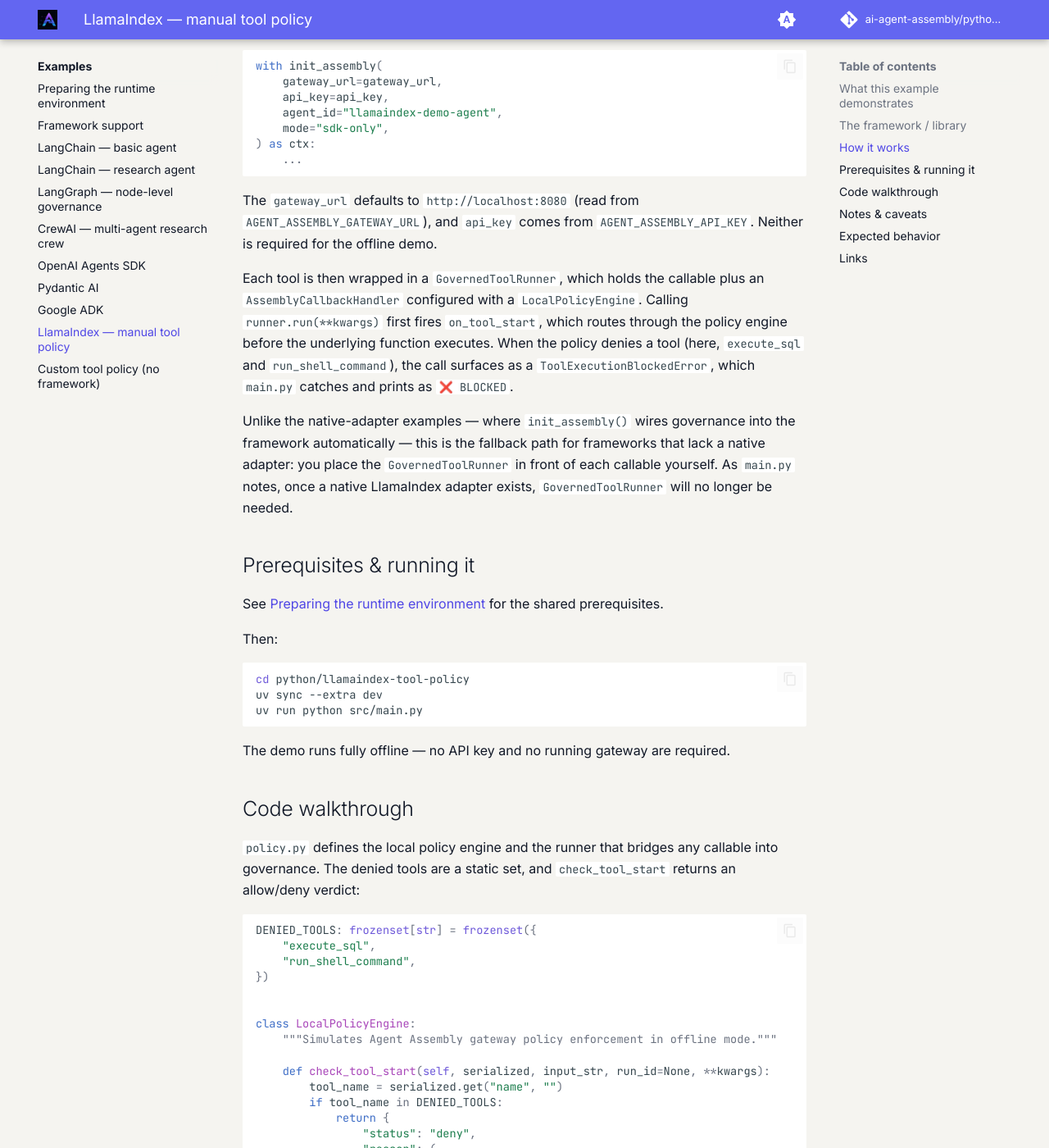
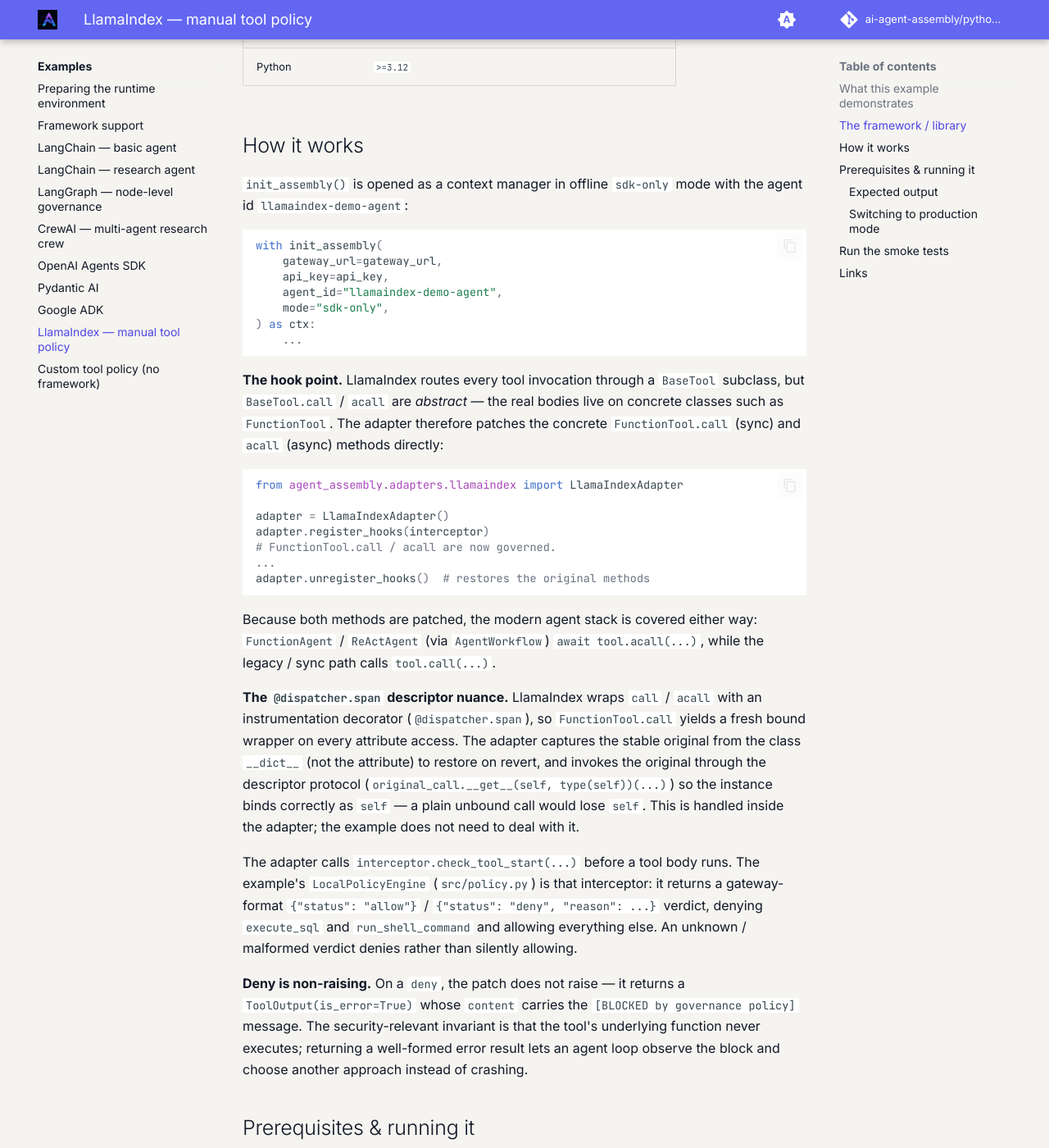
Before and after one commit to AI-agent-assembly/python-sdk, an MkDocs documentation site: the page built from docs/examples/llamaindex-tool-policy.md, in a window 1280 px wide and 1400 px high, scrolled down 1003 px. Shown: the whole window at 82% size. Built offline with MkDocs 1.6.1 and Material for MkDocs 9.7.7, drawn with Linux system fonts in a browser that asks for light colours; comment, search, counter and statistics services are not loaded; the version menu is left out; some of the changed text lies outside the part shown.

Commit message:
📝 (docs): Replace LlamaIndex manual page with native-adapter walkthrough
Co-Authored-By: Claude Opus 4.8 (1M context) <noreply@anthropic.com>

````diff
--- a/docs/examples/llamaindex-tool-policy.md
+++ b/docs/examples/llamaindex-tool-policy.md
@@ -1,27 +1,30 @@
-# LlamaIndex — manual tool policy
+# LlamaIndex
 
-Add Agent Assembly governance to [LlamaIndex](https://docs.llamaindex.ai/) tool calls by wrapping each `FunctionTool` with a `GovernedToolRunner`, since LlamaIndex has no native adapter yet.
+Integrates Agent Assembly with [LlamaIndex](https://docs.llamaindex.ai/) using the **native `LlamaIndexAdapter`**, so every tool call a LlamaIndex agent makes is governed automatically — no per-tool wrapper.
 
 ## What this example demonstrates
 
-Because LlamaIndex does not yet have a native Agent Assembly adapter, this example shows the **manual wrapper pattern**: each `FunctionTool` is wrapped with `GovernedToolRunner` so governance runs before every tool invocation. This pattern works for any Python callable.
-
-It walks through:
-
-- Initializing Agent Assembly with `init_assembly()`.
-- Applying governance to `FunctionTool` calls using `GovernedToolRunner`.
-- Running an **allowed** tool call (`query_index`).
-- Running another **allowed** tool call (`summarize_docs`).
-- Running a **denied** tool call (`execute_sql` — blocked by `deny_arbitrary_execution`).
-- How to add governance to any framework that lacks a native adapter.
+- Initializing Agent Assembly with `init_assembly()` in offline `sdk-only` mode.
+- Registering the native `LlamaIndexAdapter`, which patches the concrete `llama_index.core.tools.FunctionTool.call` / `acall` execution methods — the exact methods a `FunctionAgent` / `ReActAgent` invokes to run a tool.
+- Running an **allowed** tool call (`query_index`) and another **allowed** call (`summarize_docs`) through the patched `FunctionTool.call`.
+- Running a **denied** tool call (`execute_sql`, blocked by `deny_arbitrary_execution`) — its body never executes; the adapter returns a `ToolOutput` flagged `is_error=True` carrying a `[BLOCKED by governance policy]` message instead of raising, so the agent loop can react.
+- A fully **offline** run — no API key, no running gateway, and no live LLM.
 
 ## The framework / library
 
-[LlamaIndex](https://docs.llamaindex.ai/) — the example depends on `llama-index-core>=0.10.0` for its `FunctionTool` abstraction, and on the Agent Assembly Python SDK pinned at `agent-assembly>=0.0.1a2` (per `pyproject.toml`). Python `>=3.12` is required.
+[LlamaIndex](https://docs.llamaindex.ai/) is the agent framework governed in this example. The package is imported as `llama_index.core`, and the adapter advertises support for `>=0.10.0` via `get_supported_versions()`.
+
+Version pins (from `pyproject.toml`):
+
+| Dependency | Version |
+|---|---|
+| `llama-index-core` | `>=0.14.22` |
+| `agent-assembly` | `>=0.0.1b5` (the release that ships the LlamaIndex adapter) |
+| Python | `>=3.12` |
 
 ## How it works
 
-`main.py` opens an Agent Assembly context with `init_assembly()`, passing `agent_id="llamaindex-demo-agent"` and `mode="sdk-only"` so the demo runs offline:
+`init_assembly()` is opened as a context manager in offline `sdk-only` mode with the agent id `llamaindex-demo-agent`:
 
 ```python
 with init_assembly(
@@ -33,17 +36,31 @@ with init_assembly(
     ...
 ```
 
-The `gateway_url` defaults to `http://localhost:8080` (read from `AGENT_ASSEMBLY_GATEWAY_URL`), and `api_key` comes from `AGENT_ASSEMBLY_API_KEY`. Neither is required for the offline demo.
+**The hook point.** LlamaIndex routes every tool invocation through a `BaseTool` subclass, but `BaseTool.call` / `acall` are *abstract* — the real bodies live on concrete classes such as `FunctionTool`. The adapter therefore patches the concrete `FunctionTool.call` (sync) and `acall` (async) methods directly:
 
-Each tool is then wrapped in a `GovernedToolRunner`, which holds the callable plus an `AssemblyCallbackHandler` configured with a `LocalPolicyEngine`. Calling `runner.run(**kwargs)` first fires `on_tool_start`, which routes through the policy engine before the underlying function executes. When the policy denies a tool (here, `execute_sql` and `run_shell_command`), the call surfaces as a `ToolExecutionBlockedError`, which `main.py` catches and prints as `❌ BLOCKED`.
+```python
+from agent_assembly.adapters.llamaindex import LlamaIndexAdapter
 
-Unlike the native-adapter examples — where `init_assembly()` wires governance into the framework automatically — this is the fallback path for frameworks that lack a native adapter: you place the `GovernedToolRunner` in front of each callable yourself. As `main.py` notes, once a native LlamaIndex adapter exists, `GovernedToolRunner` will no longer be needed.
+adapter = LlamaIndexAdapter()
+adapter.register_hooks(interceptor)
+# FunctionTool.call / acall are now governed.
+...
+adapter.unregister_hooks()  # restores the original methods
+```
+
+Because both methods are patched, the modern agent stack is covered either way: `FunctionAgent` / `ReActAgent` (via `AgentWorkflow`) `await tool.acall(...)`, while the legacy / sync path calls `tool.call(...)`.
+
+**The `@dispatcher.span` descriptor nuance.** LlamaIndex wraps `call` / `acall` with an instrumentation decorator (`@dispatcher.span`), so `FunctionTool.call` yields a fresh bound wrapper on every attribute access. The adapter captures the stable original from the class `__dict__` (not the attribute) to restore on revert, and invokes the original through the descriptor protocol (`original_call.__get__(self, type(self))(...)`) so the instance binds correctly as `self` — a plain unbound call would lose `self`. This is handled inside the adapter; the example does not need to deal with it.
+
+The adapter calls `interceptor.check_tool_start(...)` before a tool body runs. The example's `LocalPolicyEngine` (`src/policy.py`) is that interceptor: it returns a gateway-format `{"status": "allow"}` / `{"status": "deny", "reason": ...}` verdict, denying `execute_sql` and `run_shell_command` and allowing everything else. An unknown / malformed verdict denies rather than silently allowing.
+
+**Deny is non-raising.** On a `deny`, the patch does not raise — it returns a `ToolOutput(is_error=True)` whose `content` carries the `[BLOCKED by governance policy]` message. The security-relevant invariant is that the tool's underlying function never executes; returning a well-formed error result lets an agent loop observe the block and choose another approach instead of crashing.
 
 ## Prerequisites & running it
 
 See [Preparing the runtime environment](preparing-the-runtime-environment.md) for the shared prerequisites.
 
-Then:
+Then run the example (offline — no API key and no running gateway required):
 
 ```bash
 cd python/llamaindex-tool-policy
@@ -51,83 +68,7 @@ uv sync --extra dev
 uv run python src/main.py
 ```
 
-The demo runs fully offline — no API key and no running gateway are required.
-
-## Code walkthrough
-
-`policy.py` defines the local policy engine and the runner that bridges any callable into governance. The denied tools are a static set, and `check_tool_start` returns an allow/deny verdict:
-
-```python
-DENIED_TOOLS: frozenset[str] = frozenset({
-    "execute_sql",
-    "run_shell_command",
-})
-
-
-class LocalPolicyEngine:
-    """Simulates Agent Assembly gateway policy enforcement in offline mode."""
-
-    def check_tool_start(self, serialized, input_str, run_id=None, **kwargs):
-        tool_name = serialized.get("name", "")
-        if tool_name in DENIED_TOOLS:
-            return {
-                "status": "deny",
-                "reason": (
-                    f"Tool '{tool_name}' is blocked by policy rule "
-                    "'deny_arbitrary_execution'."
-                ),
-            }
-        return {"status": "allow"}
-```
-
-`GovernedToolRunner.run()` serializes the kwargs, calls the handler's `on_tool_start` to enforce policy, then invokes the wrapped function:
-
-```python
-def run(self, **kwargs: Any) -> Any:
-    import json
-
-    input_str = json.dumps(kwargs)
-    self._handler.on_tool_start(
-        serialized={"name": self._tool_name, "type": "tool"},
-        input_str=input_str,
-        run_id=uuid4(),
-    )
-    return self._fn(**kwargs)
-```
-
-`tools.py` defines the three LlamaIndex `FunctionTool`s used by the demo:
-
-```python
-query_index = FunctionTool.from_defaults(
-    fn=_query_index_fn,
-    name="query_index",
-    description="Query the document index for relevant information.",
-)
-```
-
-`main.py` builds a runner per tool and executes the demo calls:
-
-```python
-runners = {
-    name: GovernedToolRunner(name, fn, policy)
-    for name, fn, _ in _DEMO_CALLS
-}
-```
-
-## Notes & caveats
-
-!!! note "Manual pattern for frameworks without a native adapter"
-    LlamaIndex does not yet have a native Agent Assembly adapter, so governance is applied explicitly via `GovernedToolRunner`. When a native adapter becomes available, `init_assembly()` will apply governance automatically and the manual runner will no longer be needed.
-
-Troubleshooting (from the README):
-
-| Problem | Fix |
-|---|---|
-| `ModuleNotFoundError: agent_assembly` | Run `uv sync` first |
-| `ModuleNotFoundError: llama_index` | Run `uv sync` — `llama-index-core` is a required dependency |
-| `ToolExecutionBlockedError` in tests | Expected — the deny policy rule for `execute_sql` is intentional |
-
-## Expected behavior
+### Expected output
 
 ```
 ==============================================================
@@ -143,8 +84,8 @@ Policy rules (local simulation of gateway policy):
   DENY   — execute_sql, run_shell_command  (arbitrary execution)
   ALLOW  — everything else
 
-Wrapping LlamaIndex tools with GovernedToolRunner...
-  Tools wrapped: query_index, summarize_docs, execute_sql
+Registering the native LlamaIndex governance adapter...
+  FunctionTool.call / acall are now governed by Agent Assembly.
 
 Running governed tool calls:
 --------------------------------------------
@@ -155,11 +96,25 @@ Running governed tool calls:
      ✅ ALLOWED  — 📝 Summary for 'policy enforcement': Agent Assembly provides governance...
 
   → execute_sql({'sql': 'DROP TABLE users; --'})
-     ❌ BLOCKED  — Tool 'execute_sql' is blocked by policy rule 'deny_arbitrary_execution'.
+     ❌ BLOCKED  — [BLOCKED by governance policy] Tool 'execute_sql' is blocked by policy rule 'deny_arbitrary_execution'. ...
+```
+
+The two safe tools run and return their results; `execute_sql` is blocked before its body runs, surfacing the `[BLOCKED by governance policy]` message from the `ToolOutput` the adapter returns.
+
+### Switching to production mode
+
+In `sdk-only` mode the example reverts the auto-detected no-op patch and wires its own `LocalPolicyEngine` as the live interceptor. Against a real deployment you instead start an Agent Assembly gateway (or use your SaaS workspace URL), supply credentials via `.env`, and let `init_assembly()` auto-detect and register the LlamaIndex adapter against the live gateway interceptor — the tool-call code does not change; only the policy source does.
+
+## Run the smoke tests
+
+The example ships offline smoke tests that drive the **real** adapter — `LlamaIndexAdapter.register_hooks` patches `FunctionTool.call`, then an allowed tool runs and a denied tool's body never executes (the test asserts the tool function was never invoked and that the `[BLOCKED by governance policy]` marker is present). Each test reverts the patch so the global `FunctionTool` class is left clean.
+
+```bash
+uv run pytest tests/ -v
 ```
 
 ## Links
 
 - [Example directory](https://github.com/ai-agent-assembly/agent-assembly-examples/tree/master/python/llamaindex-tool-policy)
 - [Example README](https://github.com/ai-agent-assembly/agent-assembly-examples/blob/master/python/llamaindex-tool-policy/README.md)
-- [LlamaIndex docs](https://docs.llamaindex.ai/)
+- [LlamaIndex documentation](https://docs.llamaindex.ai/)
````
